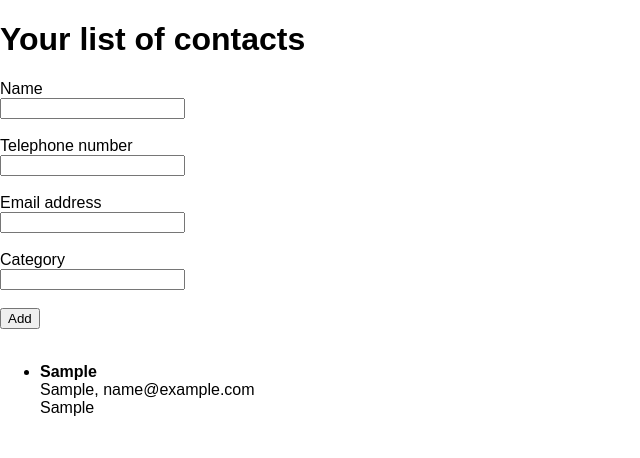
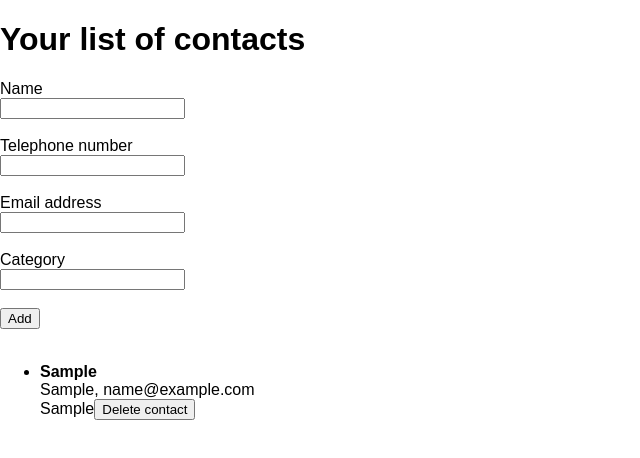
Before and after one commit to paulinachojnowska/contact-list, a React (Create React App) app: page / in a window 1280 px wide. Both pictures are taken after typing "Sample", "Sample", "name@example.com", "Sample" into the empty fields and a click on the button "Add". Shown: the top 458 px of the page, without its empty margins (0-640 px from the left). Built offline with nearby package versions, Linux system fonts and the light colour scheme.

Commit message:
Removing contacts

```diff
--- a/src/App.js
+++ b/src/App.js
@@ -22,13 +22,26 @@ class App extends Component {
         )
     }
 
+    removeContact = contactId => {
+        this.setState(function (oldState) {
+            return {
+                contacts: oldState.contacts.filter(function (contact) {
+                    return contact.id !== contactId
+                })
+            }
+        })
+    }
+
   render() {
     return (
         <div>
             <h1>Your list of contacts</h1>
-            <ContactForm addContact={this.addContact}/>
+            <ContactForm
+                addContact={this.addContact}
+            />
             <br/>
-            <ContactList contacts={this.state.contacts}/>
+            <ContactList contacts={this.state.contacts}
+                         removeContact={this.removeContact}/>
         </div>
 
     );
--- a/src/ContactContent.js
+++ b/src/ContactContent.js
@@ -10,6 +10,11 @@ class ContactContent extends Component {
                 {contact.telephone}, {contact.email}
                 <br/>
                 {contact.category}
+                <button
+                    onClick={() => this.props.removeContact(contact.id)}
+                >
+                    Delete contact
+                </button>
             </React.Fragment>
         )
     }
--- a/src/ContactList.js
+++ b/src/ContactList.js
@@ -7,7 +7,10 @@ class ContactList extends Component {
             <ul>
                 {this.props.contacts.map(contact => (
                     <li key={contact.id}>
-                        <ContactContent contact={contact}/>
+                        <ContactContent
+                            contact={contact}
+                            removeContact={this.props.removeContact}
+                        />
                     </li>
                 ))
                 }
```
